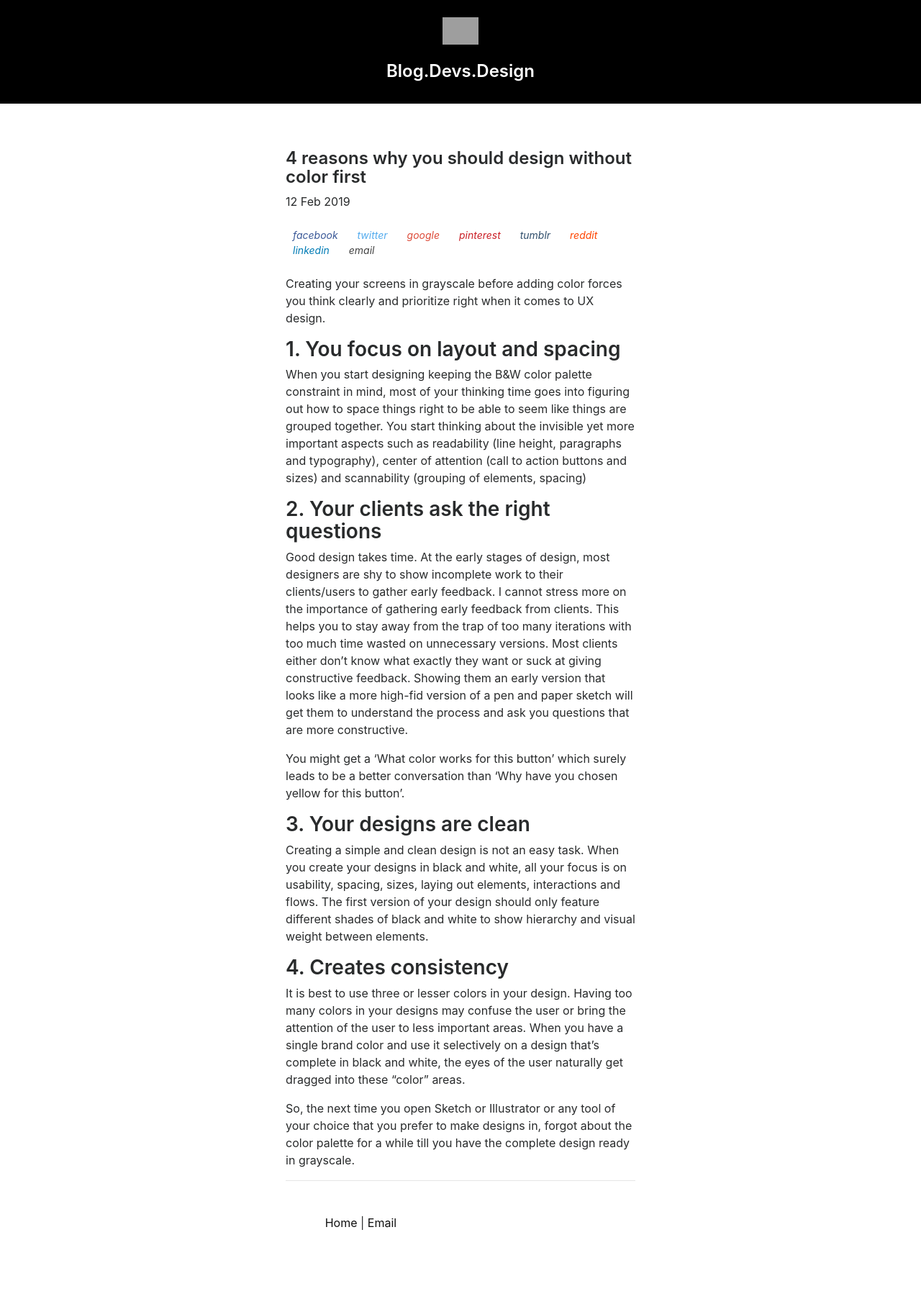
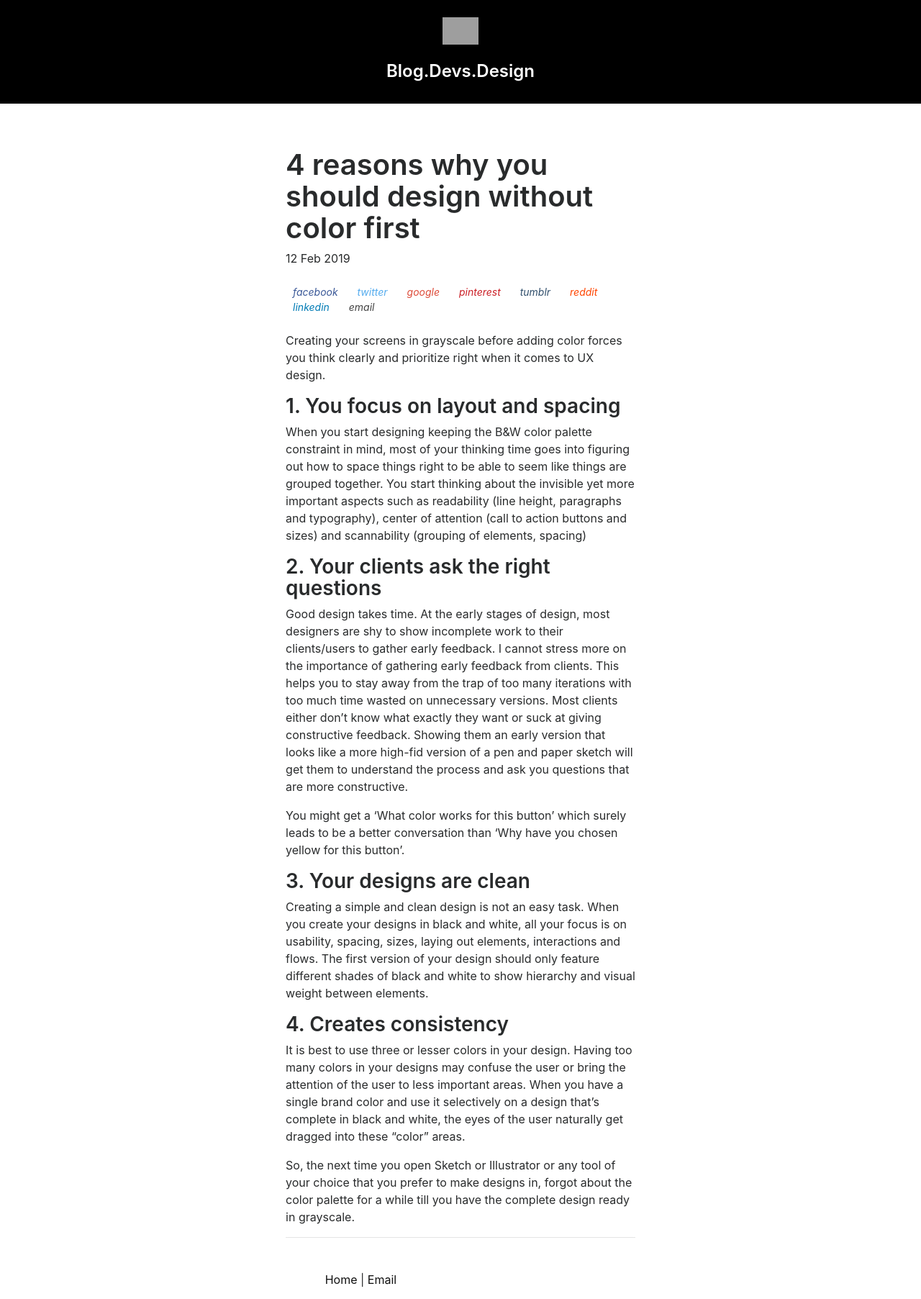
Before and after one commit to devsdesign/BlogDevsDesign, a Jekyll site: the page built from _posts/2019-02-12-design-without-color-first.md, in a window 1280 px wide. Shown: the whole page at 72% size. Built offline with Jekyll 4.4.1, drawn with Linux system fonts in a browser that asks for light colours; comment, search, counter and statistics services are not loaded; before the commit the page ends 1726 px from its top, so only the background shows below that; grey boxes are pictures that could not be loaded.

Commit message:
Update post.html

```diff
--- a/_layouts/post.html
+++ b/_layouts/post.html
@@ -10,7 +10,7 @@
 
 <div class="notes">
 		<div class="note single">
-			<h1 class="title" style="font-size:1.5rem">{{ page.title }}</h1>
+			<h1 class="title" style="font-size:2.5rem">{{ page.title }}</h1>
 
 			<div class="date"><info datetime="{{ page.date }}">
 				{{ page.date | date_to_string }} {% if page.author %} by {{ page.author }} {% endif %}
```
